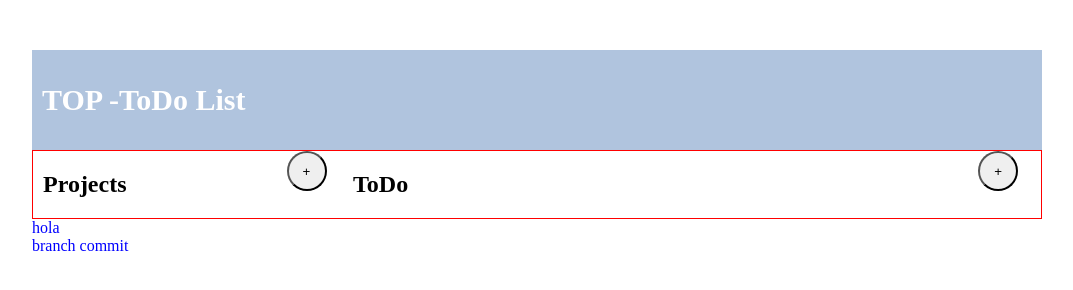
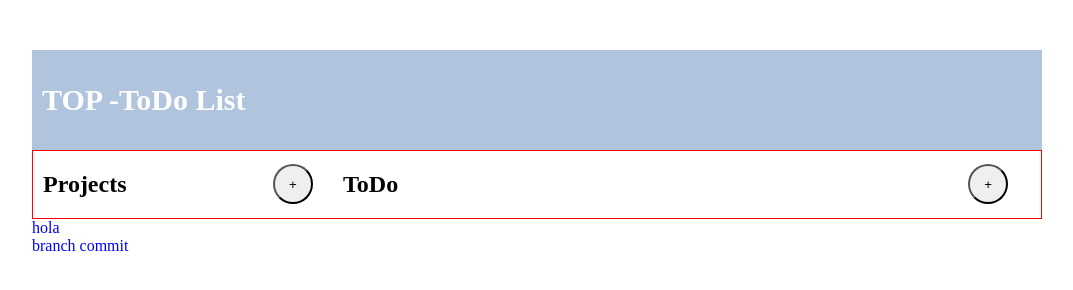
Before and after one commit to kpgh46/TOP-ToDoList, a website built with webpack: page dist/index.html in a window 1280 px wide. Shown: the whole page, without its empty margins (18-1091 px from the left). Built offline with Linux system fonts and the light colour scheme.

Commit message:
edited CSS for titles and button position

```diff
--- a/src/style.css
+++ b/src/style.css
@@ -33,24 +33,24 @@
     /* align-items: flex-end; */
 }
 
-#right {
-
-    padding-left: 10px;
+.headers {
     display: flex;
+    justify-content: space-between;
+    width: 100%;
+    padding-right: 30px;
 }
 
 .main-add-btn {
-    margin-left: 160px;
     height: 40px;
     width: 40px;
-    border-radius: 70px;
-
+    border-radius: 40px;
+    margin-top: 13px;
 }
 
-#right > .main-add-btn {
-    margin-left: 570px;
+#right .main-add-btn {
     height: 40px;
     width: 40px;
-    border-radius: 70px;
-    ;
+    border-radius: 40px;
+    margin-top: 13px;
+    margin-left: 540px;
 }
```
Also changed, not shown: dist/bundle.js, dist/index.html.
